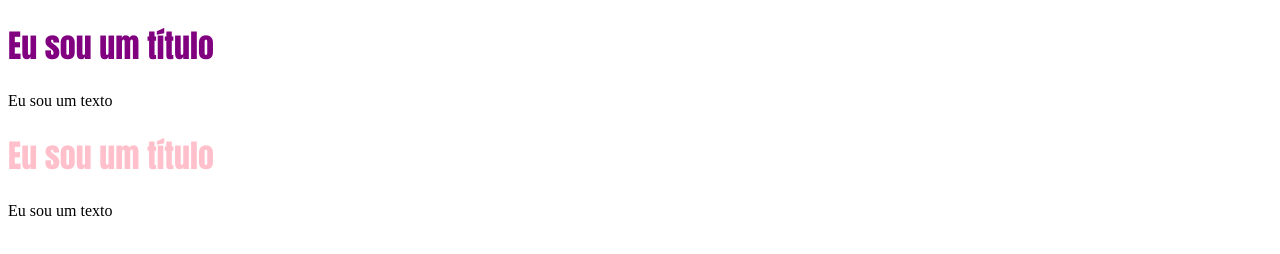
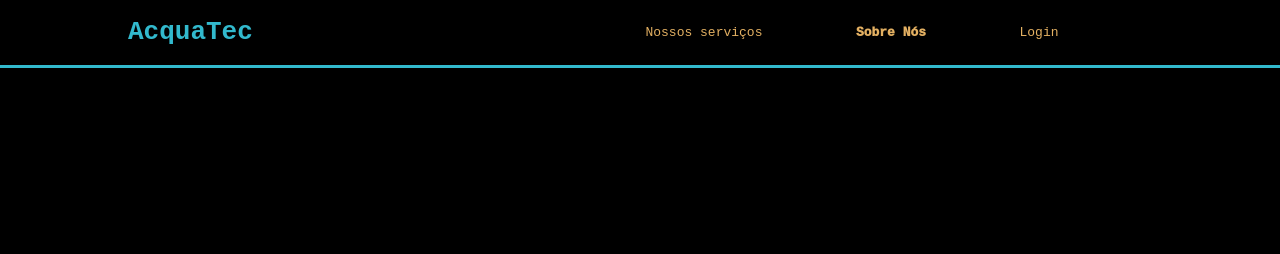
Before and after one commit to hiagovictor2022/repositorio-aula-2, a plain HTML site: page index.html in a window 1280 px wide. Drawn offline with Linux system fonts and the light colour scheme.

Commit message:
Criando o header do meu primeiro site institucional

```diff
--- a/estilo.css
+++ b/estilo.css
@@ -1,10 +1,37 @@
-.class1{
-    color: purple;
-    font-weight: 800;
-    font-family:Impact, Haettenschweiler, 'Arial Narrow Bold', sans-serif;
+.header{
+    color: #32b9cd;
+    border-bottom: 3px solid #32b9cd ;
+
 }
-    .class2{
-    color: pink;
-    font-weight: 800;
-    font-family:Impact, Haettenschweiler, 'Arial Narrow Bold', sans-serif;
+
+body{
+    margin:0;
+    background-color:black;
+    font-family: monospace;
 }
+
+.container{
+    width: 80%;
+    margin: auto;
+
+
+}
+
+.header .container {
+    display:flex;
+    justify-content:space-between ;
+}
+
+.navbar{
+    display: flex;
+    list-style: none;
+    justify-content: space-evenly;
+    padding:0 ;
+    width: 600px;
+    align-items: center;
+    color: #e3b062;
+}
+
+.agora{
+    font-weight: 1000;
+}
--- a/index.html
+++ b/index.html
@@ -1,17 +1,25 @@
 <!DOCTYPE html>
 <html lang="en">
+
 <head>
     <meta charset="UTF-8">
     <meta http-equiv="X-UA-Compatible" content="IE=edge">
     <meta name="viewport" content="width=device-width, initial-scale=1.0">
-    <title>Projeto PI</title>
-    <link rel="stylesheet "href="estilo.css">
+    <title>AcquaTec</title>
+    <link rel="stylesheet " href="estilo.css">
 </head>
+
 <body>
- <h1 class="class1">Eu sou um título</h1>
- <p>Eu sou um texto</p>
- <h1 class="class2">Eu sou um título</h1>
- <p>Eu sou um texto</p>
+    <div class="header">
+        <div class="container">
+            <h1>AcquaTec</h1>
+            <ul class="navbar">
+                <li>Nossos serviços</li>
+                <li class="agora">Sobre Nós</li>
+                <li>Login</li>
+            </ul>
+        </div>
+    </div>
+</body>
 
-</body>
 </html>
```
